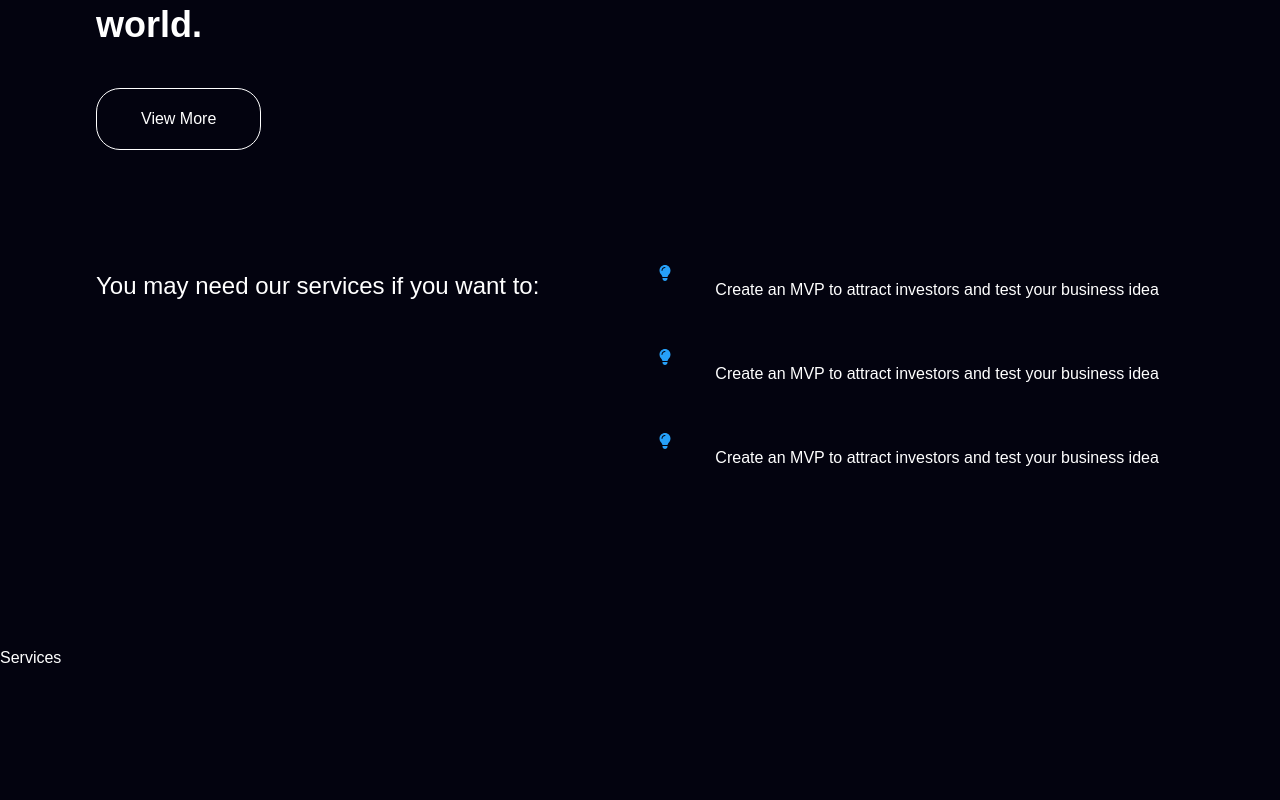
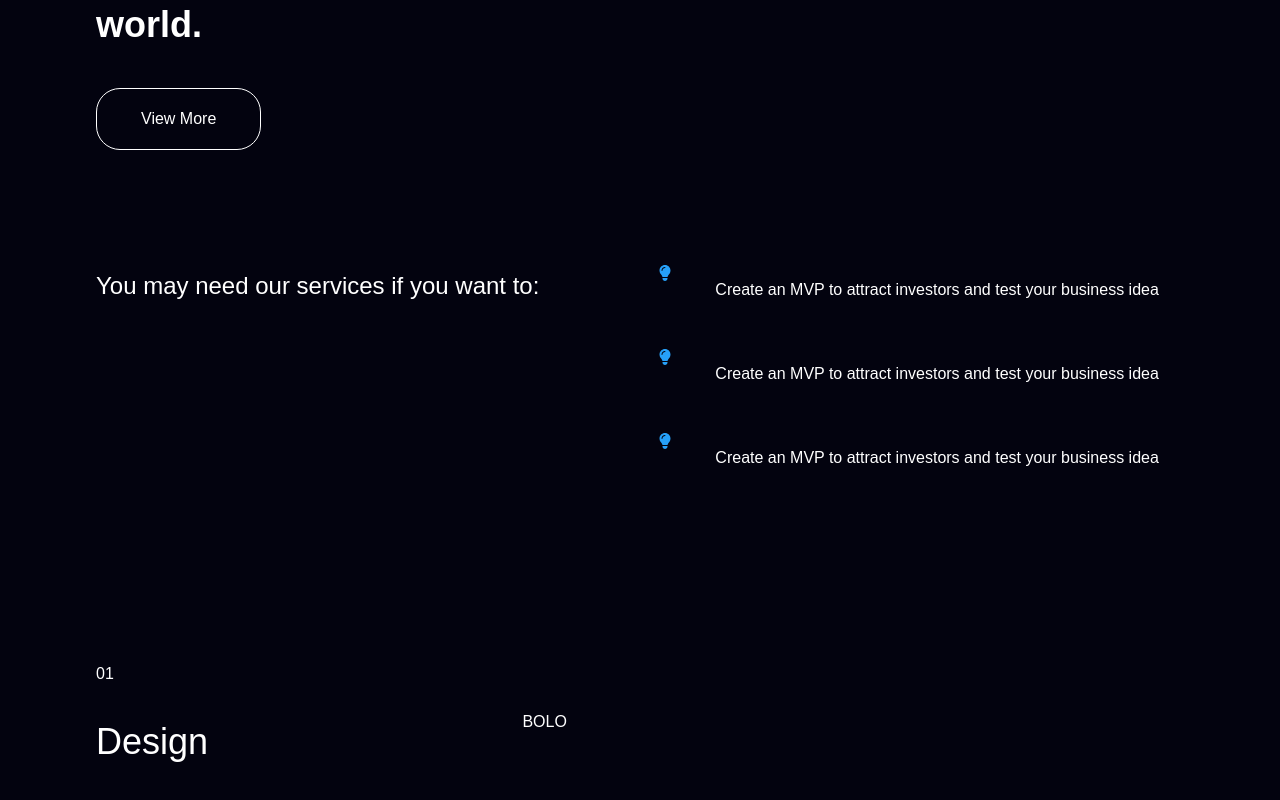
Before and after one commit to Rishi2600/web-syde, a Next.js app: page / in a window 1280 px wide. Shown: the part 1093-1893 px from the top of the page. Before the commit the page ends 1763 px from the top, so only its background shows below. Built offline with nearby package versions, Linux system fonts and the light colour scheme.

Commit message:
Add left section of services

```diff
--- a/src/app/page.tsx
+++ b/src/app/page.tsx
@@ -1,9 +1,8 @@
 import HeroSection from "@/components/HeroSection";
 import Navbar from "@/components/Navbar";
 import ReasonSection  from "@/components/ReasonSection";
-import Button from "@/components/ui/Button";
+import Services from "@/components/Services";
 import WhatweDo from "@/components/WhatweDo";
-import Services from "./services/page";
 
 export default function Home() {
   return (
--- a/src/components/Services.tsx
+++ b/src/components/Services.tsx
@@ -2,11 +2,23 @@ export default function Services() {
     return (
         <>
             <div className="block">
-                <div className="box-border py-16 relative">
+                <div className="box-border py-16 relative text-secondary">
                     <div className="container">
-                        <div className="flex -mx-11 flex-wrap">
-                            <div></div>
-                            <div></div>
+                        <div className="flex -mx-11 flex-wrap ">
+                            <div className="w-2/5 px-11">
+                                <div className="delay-0 opacity-100 transform-none origin-center transition-all duration-1000">
+                                    <h2 className="font-medium text-4xl">
+                                        <span className="block text-base -mt-12 mb-9">01</span>
+                                        Design
+                                    </h2>
+                                </div>
+                            </div>
+
+                            <div className="w-3/5">
+                                <h1>
+                                    BOLO
+                                </h1>
+                            </div>
                         </div>
                     </div>
                 </div>
```
